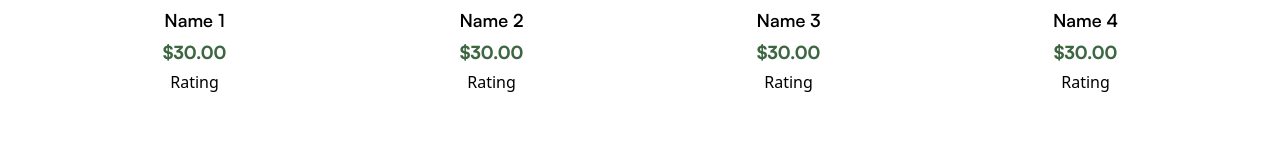
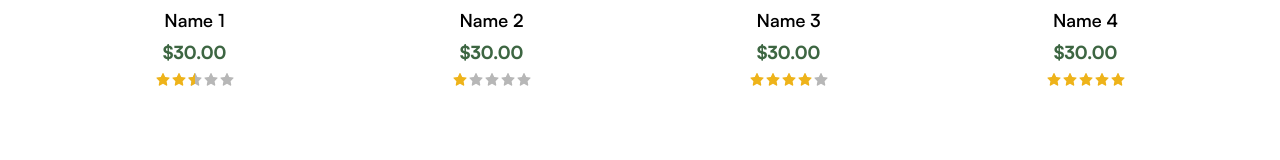
Before and after one commit to Mohamednasser480/food-trends-front, a React (Create React App) app: page / in a window 1280 px wide. Shown: the part 3222-3382 px from the top of the page. Built offline with nearby package versions, Linux system fonts and the light colour scheme.

Commit message:
feat: Add React Rating Component

```diff
--- a/src/components/UI/ProductRating.js
+++ b/src/components/UI/ProductRating.js
@@ -1,7 +1,14 @@
 import React from "react";
+import Rating from "react-rating";
+import { AiFillStar } from "react-icons/ai";
 
 export default function ProductRating(props) {
   return (
-      <h3>Rating</h3>
+    <Rating
+      readonly
+      initialRating={props.rating}
+      emptySymbol={<AiFillStar color="#b7b7b7" />}
+      fullSymbol={<AiFillStar color="#EEB31A" />}
+    />
   );
 }
```
